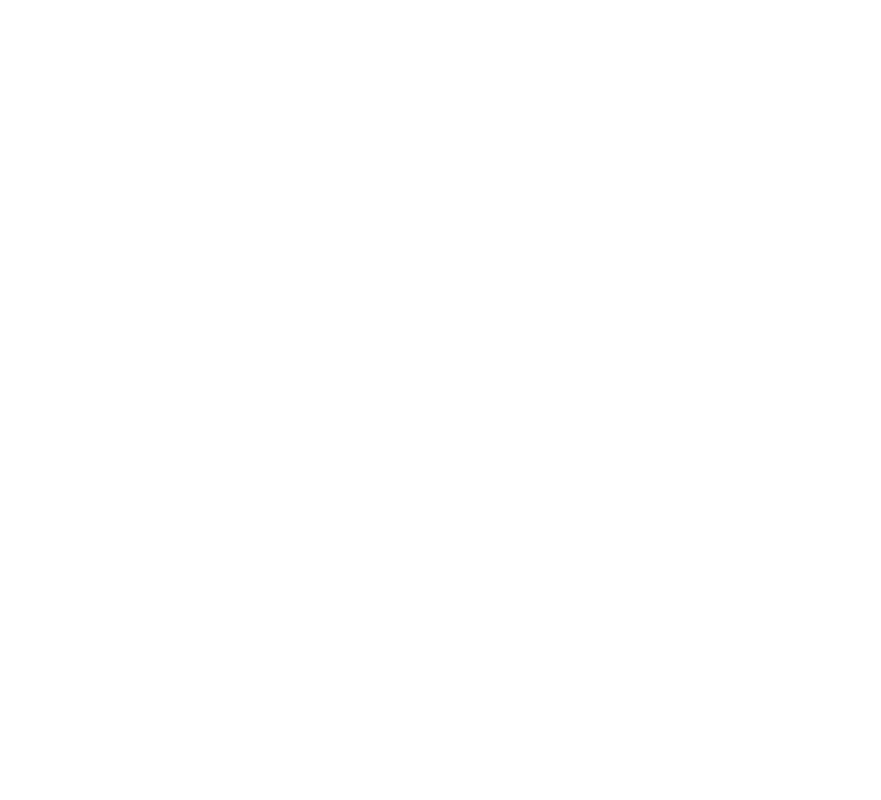
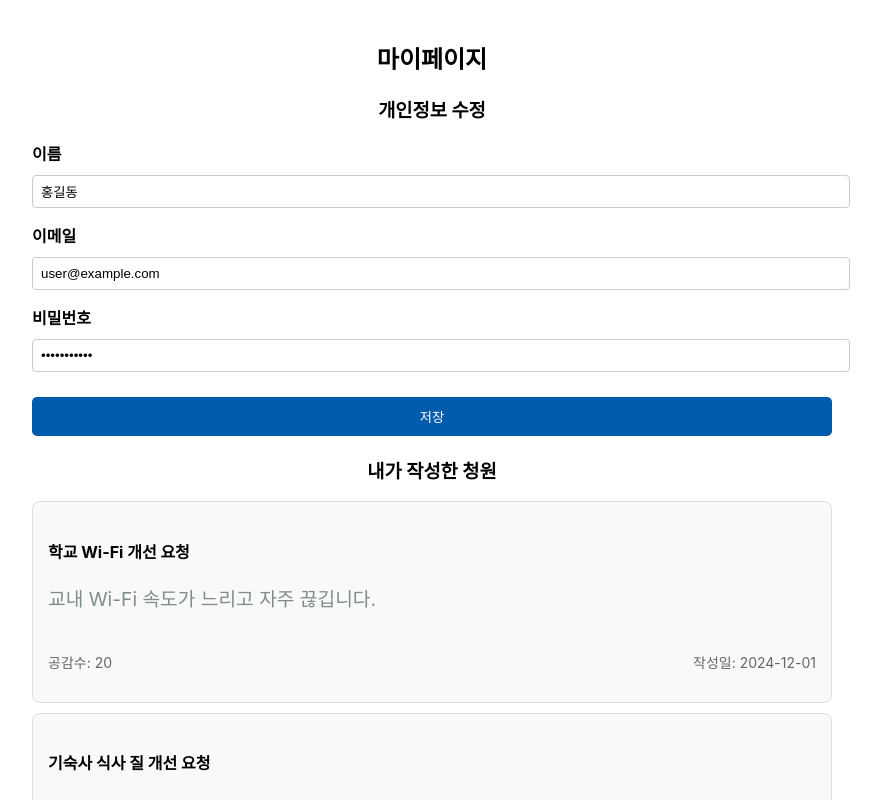
Before and after one commit to ETi0n/-, a React (Create React App) app in the folder frontend/yps/: page /my-page in a window 1280 px wide. Before the commit this address had no page. Shown: the top 800 px of the page, without its empty margins (208-1089 px from the left). Built offline with nearby package versions, Linux system fonts and the light colour scheme.

Commit message:
Feat : 마이페이지 UI 작성

```diff
--- a/frontend/yps/src/App.js
+++ b/frontend/yps/src/App.js
@@ -4,6 +4,7 @@
 import PetitionForm from './pages/PetitionForm/PetitionForm';
 import PetitionDetail from './pages/PetitionDetail/PetitionDetail';
 import PetitionBoard from './pages/PetitionBoard/PetitionBoard';
+import MyPage from './pages/MyPage/MyPage';
 
 const App = () => {
   return (
@@ -13,6 +14,7 @@
         <Route path="/petition-form" element={<PetitionForm />} />
         <Route path="/petition-detail/:id" element={<PetitionDetail />} />
         <Route path="/petition-board" element={<PetitionBoard />} />
+        <Route path="/my-page" element={<MyPage />} />
       </Routes>
     </Router>
   );
--- /dev/null
+++ b/frontend/yps/src/pages/MyPage/MyPage.css
@@ -0,0 +1,67 @@
+.my-page {
+  max-width: 800px;
+  margin: 0 auto;
+  padding: 20px;
+}
+
+h2,
+h3 {
+  text-align: center;
+}
+
+.user-info,
+.my-petitions {
+  margin-bottom: 20px;
+}
+
+.form-group {
+  margin-bottom: 15px;
+}
+
+label {
+  display: block;
+  margin-bottom: 5px;
+  font-weight: bold;
+}
+
+input {
+  width: 100%;
+  padding: 8px;
+  margin-top: 5px;
+  border: 1px solid #ccc;
+  border-radius: 4px;
+}
+
+button {
+  background-color: #005bac;
+  color: white;
+  border: none;
+  padding: 10px 15px;
+  border-radius: 5px;
+  cursor: pointer;
+}
+
+button:hover {
+  background-color: #004080;
+}
+
+.petition-card {
+  border: 1px solid #ddd;
+  border-radius: 8px;
+  padding: 15px;
+  background-color: #f9f9f9;
+  margin-bottom: 10px;
+  cursor: pointer;
+  transition: box-shadow 0.3s ease;
+}
+
+.petition-card:hover {
+  box-shadow: 0 4px 8px rgba(0, 0, 0, 0.2);
+}
+
+.card-footer {
+  display: flex;
+  justify-content: space-between;
+  font-size: 14px;
+  color: #666;
+}
--- /dev/null
+++ b/frontend/yps/src/pages/MyPage/MyPage.js
@@ -0,0 +1,126 @@
+import React, { useState, useEffect } from 'react';
+import { useNavigate } from 'react-router-dom';
+import './MyPage.css';
+
+const MyPage = () => {
+  const [userInfo, setUserInfo] = useState({
+    name: '홍길동',
+    email: 'user@example.com',
+    password: 'password123',
+  });
+
+  const [myPetitions, setMyPetitions] = useState([]);
+  const navigate = useNavigate();
+
+  // 로그인 여부 확인
+  useEffect(() => {
+    const isLoggedIn = true; // 실제 로그인 상태 확인 로직으로 대체
+    if (!isLoggedIn) {
+      alert('로그인이 필요합니다.');
+      navigate('/login'); // 로그인 페이지로 리다이렉트
+    }
+  }, [navigate]);
+
+  // 내 청원 데이터 로드
+  useEffect(() => {
+    const fetchMyPetitions = async () => {
+      try {
+        const petitions = [
+          {
+            id: 1,
+            title: '학교 Wi-Fi 개선 요청',
+            summary: '교내 Wi-Fi 속도가 느리고 자주 끊깁니다.',
+            likes: 20,
+            createdAt: '2024-12-01',
+          },
+          {
+            id: 2,
+            title: '기숙사 식사 질 개선 요청',
+            summary: '기숙사 식사의 질을 높여주세요.',
+            likes: 35,
+            createdAt: '2024-11-30',
+          },
+        ];
+        setMyPetitions(petitions);
+      } catch (error) {
+        console.error('Failed to fetch petitions:', error);
+        setMyPetitions([]); // 에러 발생 시 빈 배열로 초기화
+      }
+    };
+
+    fetchMyPetitions();
+  }, []);
+
+  // 개인정보 저장 핸들러
+  const handleSave = () => {
+    alert('개인정보가 저장되었습니다.');
+  };
+
+  // 청원 상세 보기로 이동
+  const handlePetitionClick = (id) => {
+    navigate(`/petition-detail/${id}`);
+  };
+
+  return (
+    <div className="my-page">
+      <h2>마이페이지</h2>
+
+      {/* 개인정보 수정 */}
+      <div className="user-info">
+        <h3>개인정보 수정</h3>
+        <div className="form-group">
+          <label>이름</label>
+          <input
+            type="text"
+            value={userInfo.name}
+            onChange={(e) => setUserInfo({ ...userInfo, name: e.target.value })}
+          />
+        </div>
+        <div className="form-group">
+          <label>이메일</label>
+          <input
+            type="email"
+            value={userInfo.email}
+            onChange={(e) => setUserInfo({ ...userInfo, email: e.target.value })}
+          />
+        </div>
+        <div className="form-group">
+          <label>비밀번호</label>
+          <input
+            type="password"
+            value={userInfo.password}
+            onChange={(e) =>
+              setUserInfo({ ...userInfo, password: e.target.value })
+            }
+          />
+        </div>
+        <button onClick={handleSave}>저장</button>
+      </div>
+
+      {/* 내가 작성한 청원 목록 */}
+      <div className="my-petitions">
+        <h3>내가 작성한 청원</h3>
+        {myPetitions.length > 0 ? (
+          myPetitions.map((petition) => (
+            <div
+              key={petition.id}
+              className="petition-card"
+              onClick={() => handlePetitionClick(petition.id)}
+            >
+              <h4>{petition.title}</h4>
+              <p>{petition.summary}</p>
+              <div className="card-footer">
+                <span>공감수: {petition.likes}</span>
+                <span>작성일: {petition.createdAt}</span>
+              </div>
+            </div>
+          ))
+        ) : (
+          <p>작성한 청원이 없습니다.</p>
+        )}
+      </div>
+    </div>
+  );
+};
+
+export default MyPage;
```
Also changed, not shown: frontend/yps/src/pages/PetitionBoard/PetitionBoard.js (line endings or trailing spaces).
